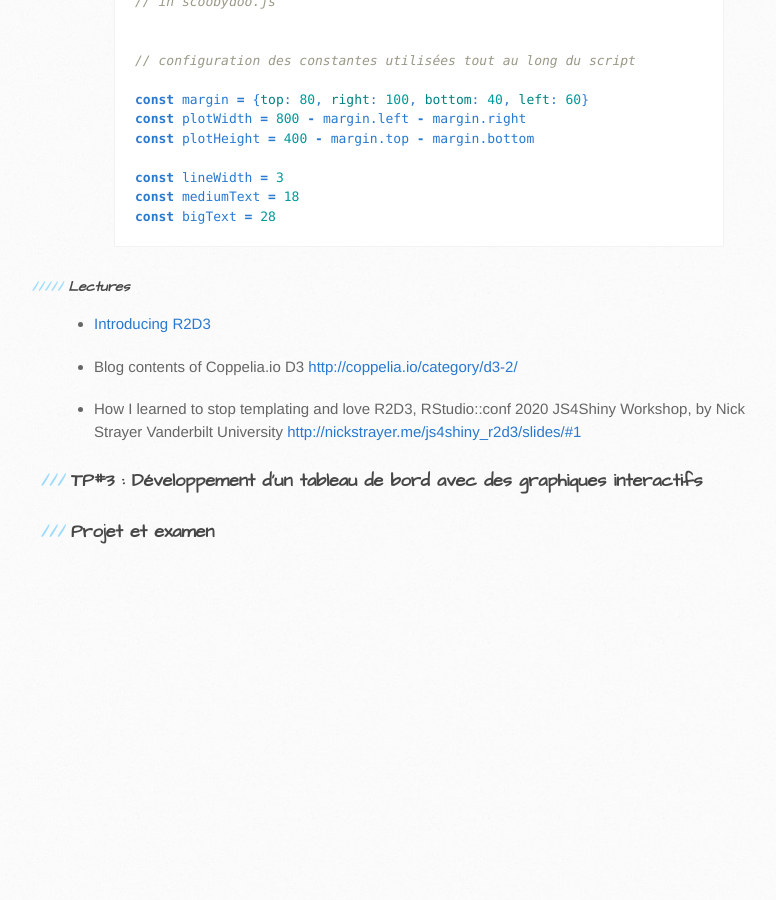
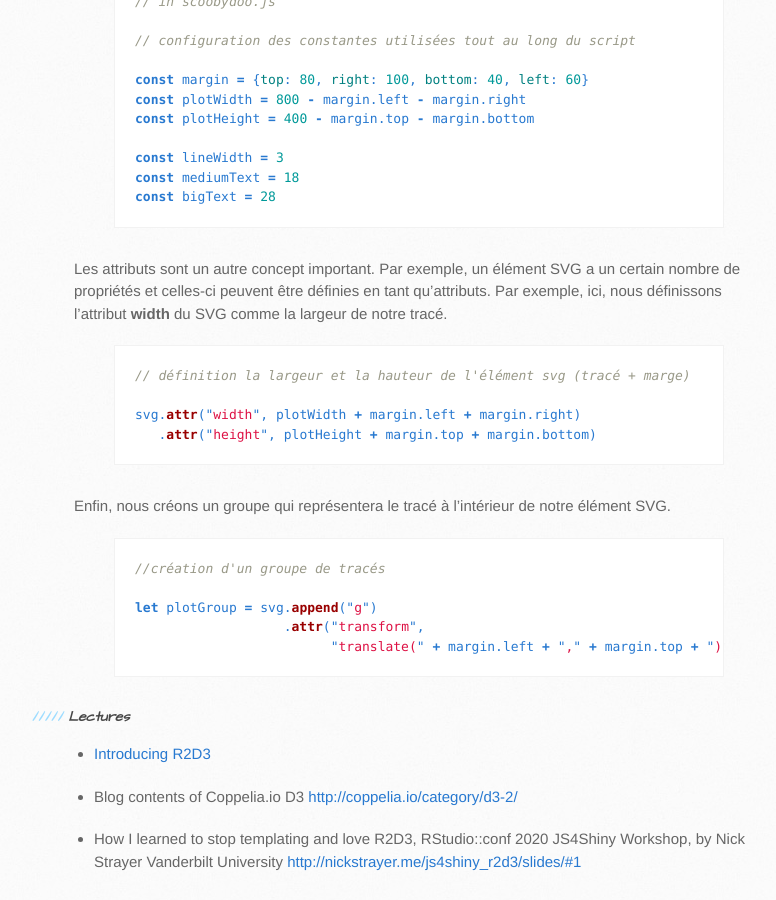
Before and after one commit to armelsoubeiga/Cours, a Jekyll site: the page built from dataviz/_posts/2021-12-11-Visualisation-des-données.md, in a window 1280 px wide and 900 px high, scrolled down 4409 px. Shown: the whole window, without its empty margins (96-872 px from the left). Built offline with Jekyll 4.4.1, drawn with Linux system fonts in a browser that asks for light colours; before the commit the page ends 4985 px from its top, so only the background shows below that.

Commit message:
Update 2021-12-11-Visualisation-des-données.md

```diff
--- a/dataviz/_posts/2021-12-11-Visualisation-des-données.md
+++ b/dataviz/_posts/2021-12-11-Visualisation-des-données.md
@@ -152,7 +152,6 @@ Bon, ajoutons mainteant du code à notre script D3. Nous commençons par défini
 
 {% highlight js %}
 // in scoobydoo.js
-
 // configuration des constantes utilisées tout au long du script
 const margin = {top: 80, right: 100, bottom: 40, left: 60}
 const plotWidth = 800 - margin.left - margin.right
@@ -163,6 +162,22 @@ const mediumText = 18
 const bigText = 28
 {% endhighlight %}
 
+Les attributs sont un autre concept important. Par exemple, un élément SVG a un certain nombre de propriétés et celles-ci peuvent être définies en tant qu'attributs. Par exemple, ici, nous définissons l'attribut **width** du SVG comme la largeur de notre tracé.
+
+{% highlight js %}
+// définition la largeur et la hauteur de l'élément svg (tracé + marge)
+svg.attr("width", plotWidth + margin.left + margin.right)
+   .attr("height", plotHeight + margin.top + margin.bottom)
+{% endhighlight %}
+
+Enfin, nous créons un groupe qui représentera le tracé à l'intérieur de notre élément SVG.
+
+{% highlight js %}
+//création d'un groupe de tracés
+let plotGroup = svg.append("g")
+                   .attr("transform",
+                         "translate(" + margin.left + "," + margin.top + ")")
+{% endhighlight %}
 
 
 ##### *Lectures*
```
